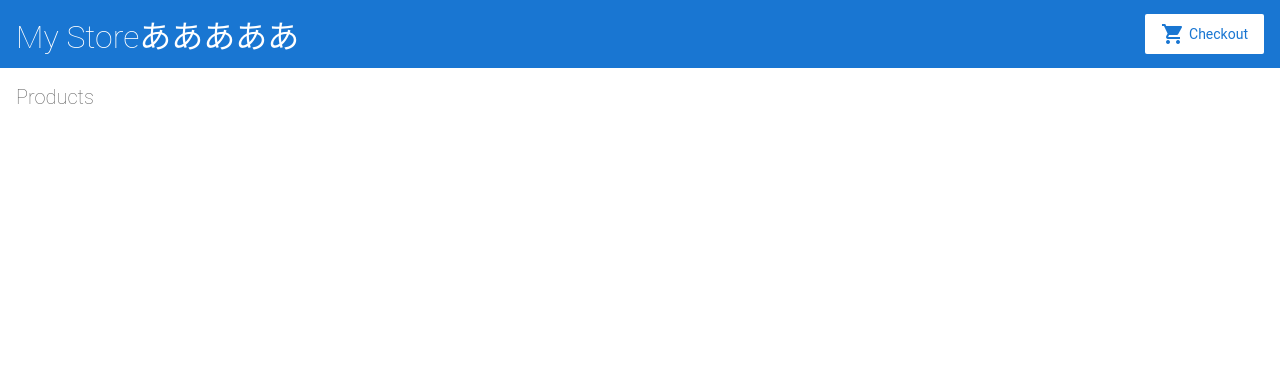
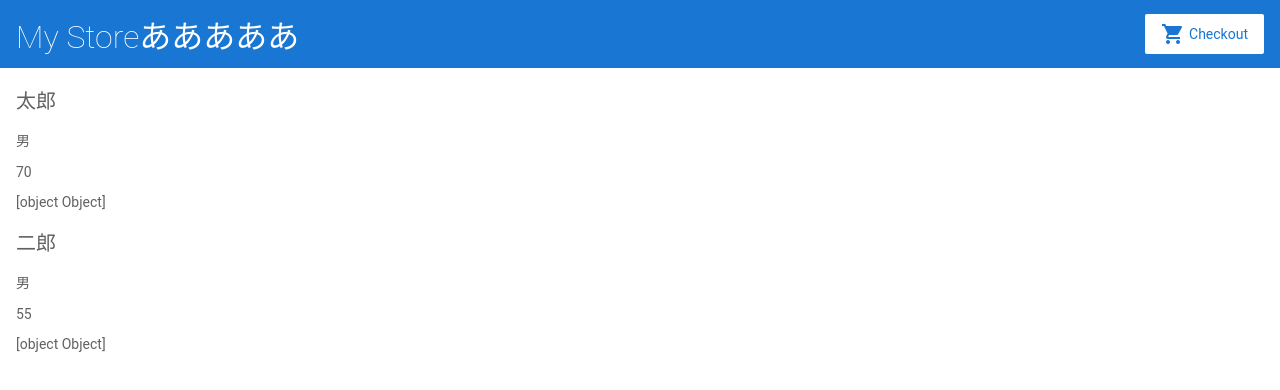
Before and after one commit to project-sa-git/angular-brz8hs-2jdxrl, an Angular app: page / in a window 1280 px wide. Shown: the top 390 px of the page. Built offline with nearby package versions, Linux system fonts and the light colour scheme.

Commit message:
2 files modified, 1 added

```diff
--- a/src/app/product-list/product-list.component.html
+++ b/src/app/product-list/product-list.component.html
@@ -1,6 +1,9 @@
-<h2>Products</h2>
-
-
+<div *ngFor="let student of students">
+  <h2>{{ student.name }}</h2>
+  <p>{{ student.gender }}</p>
+  <p>{{ student.age }}</p>
+  <p>{{ student }}</p>
+</div>
 <!--
 Copyright Google LLC. All Rights Reserved.
 Use of this source code is governed by an MIT-style license that
--- a/src/app/product-list/product-list.component.ts
+++ b/src/app/product-list/product-list.component.ts
@@ -1,21 +1,23 @@
 import { Component } from '@angular/core';
 
 import { products } from '../products';
+import { students } from '../students';
 
 @Component({
   selector: 'app-product-list',
   templateUrl: './product-list.component.html',
-  styleUrls: ['./product-list.component.css']
+  styleUrls: ['./product-list.component.css'],
 })
 export class ProductListComponent {
   products = products;
+
+  students = students;
 
   share() {
     window.alert('The product has been shared!');
   }
 }
 
-
 /*
 Copyright Google LLC. All Rights Reserved.
 Use of this source code is governed by an MIT-style license that
--- /dev/null
+++ b/src/app/students.ts
@@ -0,0 +1,12 @@
+export const students = [
+  {
+    name: '太郎',
+    gender: '男',
+    age: 70,
+  },
+  {
+    name: '二郎',
+    gender: '男',
+    age: 55,
+  },
+];
```
